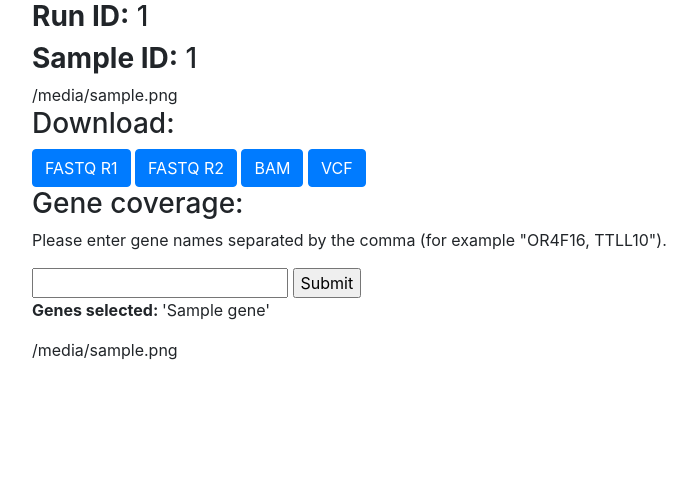
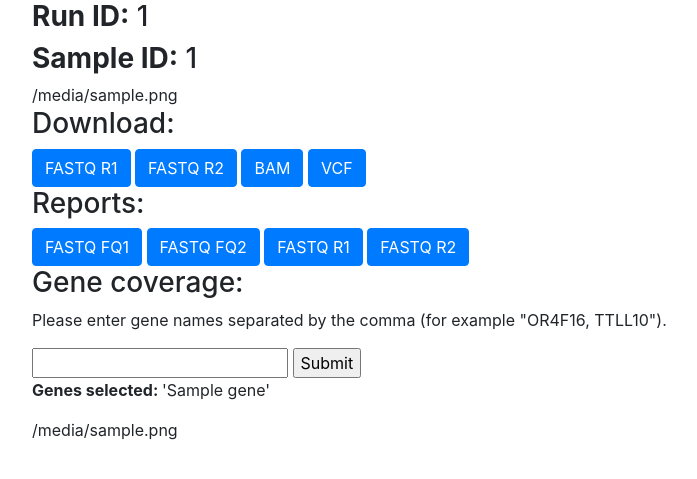
Before and after one commit to seru71/targetted-seq-qc-ui, a Flask app: template templates/sample.html in a window 1280 px wide. Shown: the part 56-535 px from the top of the page, without its empty margins (53-750 px from the left). Run offline with Flask 2, Linux system fonts and the light colour scheme; the template is opened without the code that fills it: most values are stand-ins (such as "Sample title", 1, 10 or a date in 2020); parts of the project's set-up code (start-up, migrations or seed data) failed here and were passed over; some libraries are stand-ins or nearby versions.

Commit message:
Reports added.

```diff
--- a/index.py
+++ b/index.py
@@ -1,4 +1,5 @@
 import os
+import glob
 import pandas as pd
 
 import data_preparation
@@ -8,6 +9,7 @@ from flask import Flask, render_template, request
 DATA_FOLDER = os.path.join(*['static', 'test-data', 'results-archive'])
 DATA_SUMMARY_FOLDER = 'qc'
 FASTQ = 'fastqs'
+READ_QC = 'read_qc'
 
 server = Flask(__name__)
 
@@ -50,6 +52,7 @@ def specific_sample(run_id, sample_id):
     coverage_sample_summary_path = (os.path.join(sample_path, '{}.coverage.sample_summary'.format(sample_id)))
     coverage_sample_gene_summary_path = (os.path.join(sample_path, '{}.coverage.sample_gene_summary').format(sample_id))
 
+    # download files
     fastq_path_r1 = os.path.join(run_path, FASTQ, '{}_S1_R1_001.fastq.gz'.format(sample_id))
     fastq_path_r2 = os.path.join(run_path, FASTQ, '{}_S1_R2_001.fastq.gz'.format(sample_id))
 
@@ -63,6 +66,23 @@ def specific_sample(run_id, sample_id):
     vcf_path = '{}/{}.vcf'.format(sample_path.replace(os.sep, '/'), sample_id)
     vcf_file_exists = os.path.isfile(vcf_path.replace('/', os.sep))
     data['vcf_path'] = '../../' + vcf_path if vcf_file_exists else False
+
+    # reports
+    reports_path = os.path.join(DATA_FOLDER, run_id, DATA_SUMMARY_FOLDER, READ_QC)
+
+    fq1_fastqc = os.path.join(reports_path, '{}.fq1_fastqc.html'.format(sample_id))
+    data['fq1_fastqc'] = '../../' + fq1_fastqc.replace(os.sep, '/') if os.path.isfile(fq1_fastqc) else False
+
+    fq2_fastqc = os.path.join(reports_path, '{}.fq2_fastqc.html'.format(sample_id))
+    data['fq2_fastqc'] = '../../' + fq2_fastqc.replace(os.sep, '/') if os.path.isfile(fq2_fastqc) else False
+
+    r1_filename = glob.glob(reports_path + '/{}*R1_001_fastqc.html'.format(sample_id))[0].split('\\')[-1]
+    R1_001_fastqc = os.path.join(reports_path, r1_filename)
+    data['R1_001_fastqc'] = '../../' + R1_001_fastqc.replace(os.sep, '/') if os.path.isfile(R1_001_fastqc) else False
+
+    r2_filename = glob.glob(reports_path + '/{}*R2_001_fastqc.html'.format(sample_id))[0].split('\\')[-1]
+    R2_001_fastqc = os.path.join(reports_path, r2_filename)
+    data['R2_001_fastqc'] = '../../' + R2_001_fastqc.replace(os.sep, '/') if os.path.isfile(R2_001_fastqc) else False
 
     coverage_sample_summary = pd.read_csv(coverage_sample_summary_path, delimiter='\t', index_col=False).dropna()
     coverage_sample_gene_summary = pd.read_csv(coverage_sample_gene_summary_path, delimiter='\t', index_col=False)
--- a/templates/sample.html
+++ b/templates/sample.html
@@ -33,6 +33,34 @@
         {% endif %}
     </div>
 
+    <div>
+        <h3>Reports:</h3>
+
+        {% if fq1_fastqc %}
+        <a class="btn btn-primary" href="{{ fq1_fastqc }}" role="button">FASTQ FQ1</a>
+        {% else %}
+        <a class="btn btn-secondary disabled" href="{{ fq1_fastqc }}" role="button">FASTQ FQ1</a>
+        {% endif %}
+
+        {% if fq2_fastqc %}
+        <a class="btn btn-primary" href="{{ fq2_fastqc }}" role="button">FASTQ FQ2</a>
+        {% else %}
+        <a class="btn btn-secondary disabled" href="{{ fq2_fastqc }}" role="button">FASTQ FQ2</a>
+        {% endif %}
+
+        {% if R1_001_fastqc %}
+        <a class="btn btn-primary" href="{{ R1_001_fastqc }}" role="button">FASTQ R1</a>
+        {% else %}
+        <a class="btn btn-secondary disabled" href="{{ R1_001_fastqc }}" role="button">FASTQ R1</a>
+        {% endif %}
+
+        {% if R2_001_fastqc %}
+        <a class="btn btn-primary" href="{{ R2_001_fastqc }}" role="button">FASTQ R2</a>
+        {% else %}
+        <a class="btn btn-secondary disabled" href="{{ R2_001_fastqc }}" role="button">FASTQ R2</a>
+        {% endif %}
+    </div>
+
     <h3>Gene coverage:</h3>
 
     <p>Please enter gene names separated by the comma (for example "OR4F16, TTLL10").</p>
```
